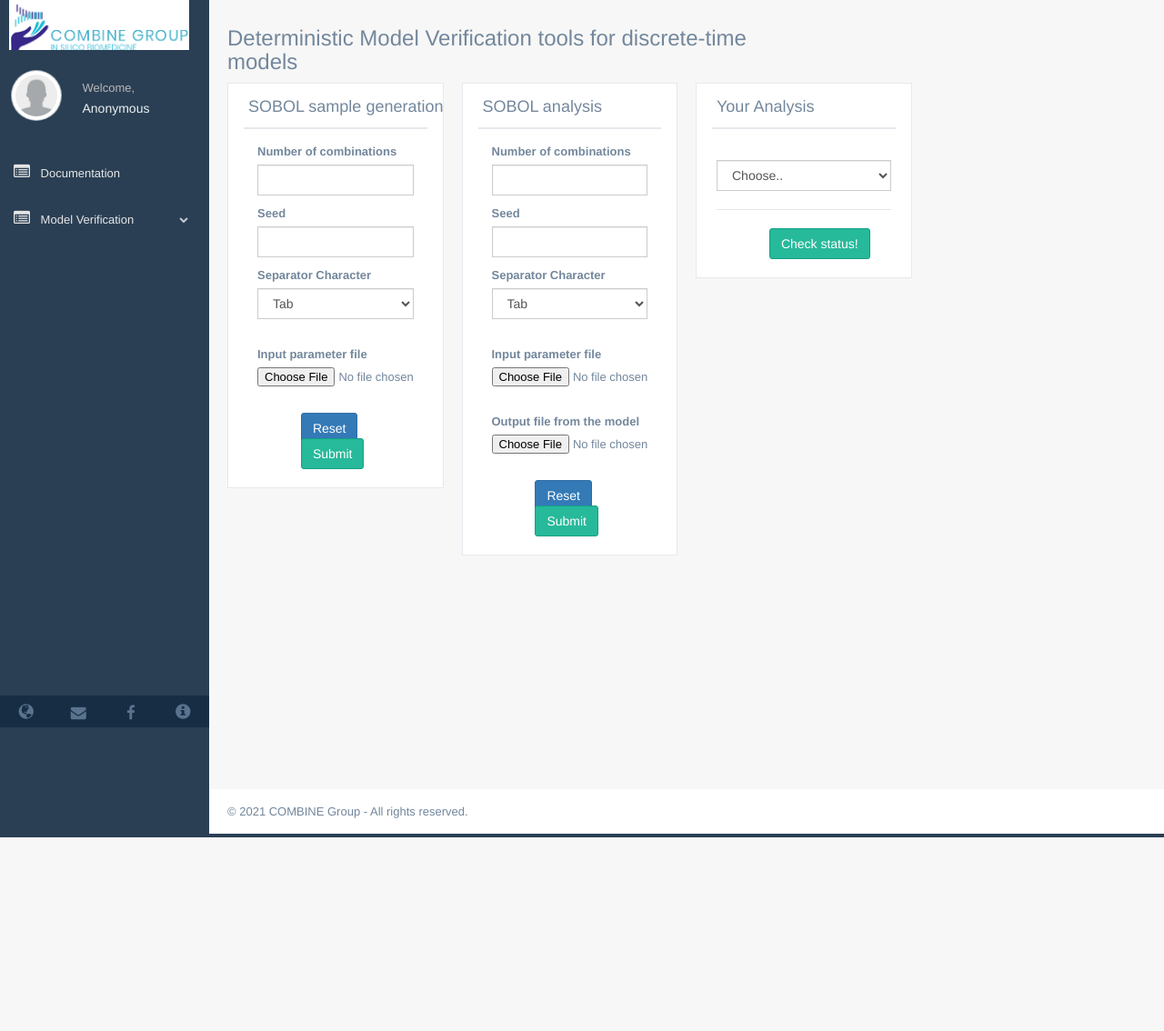
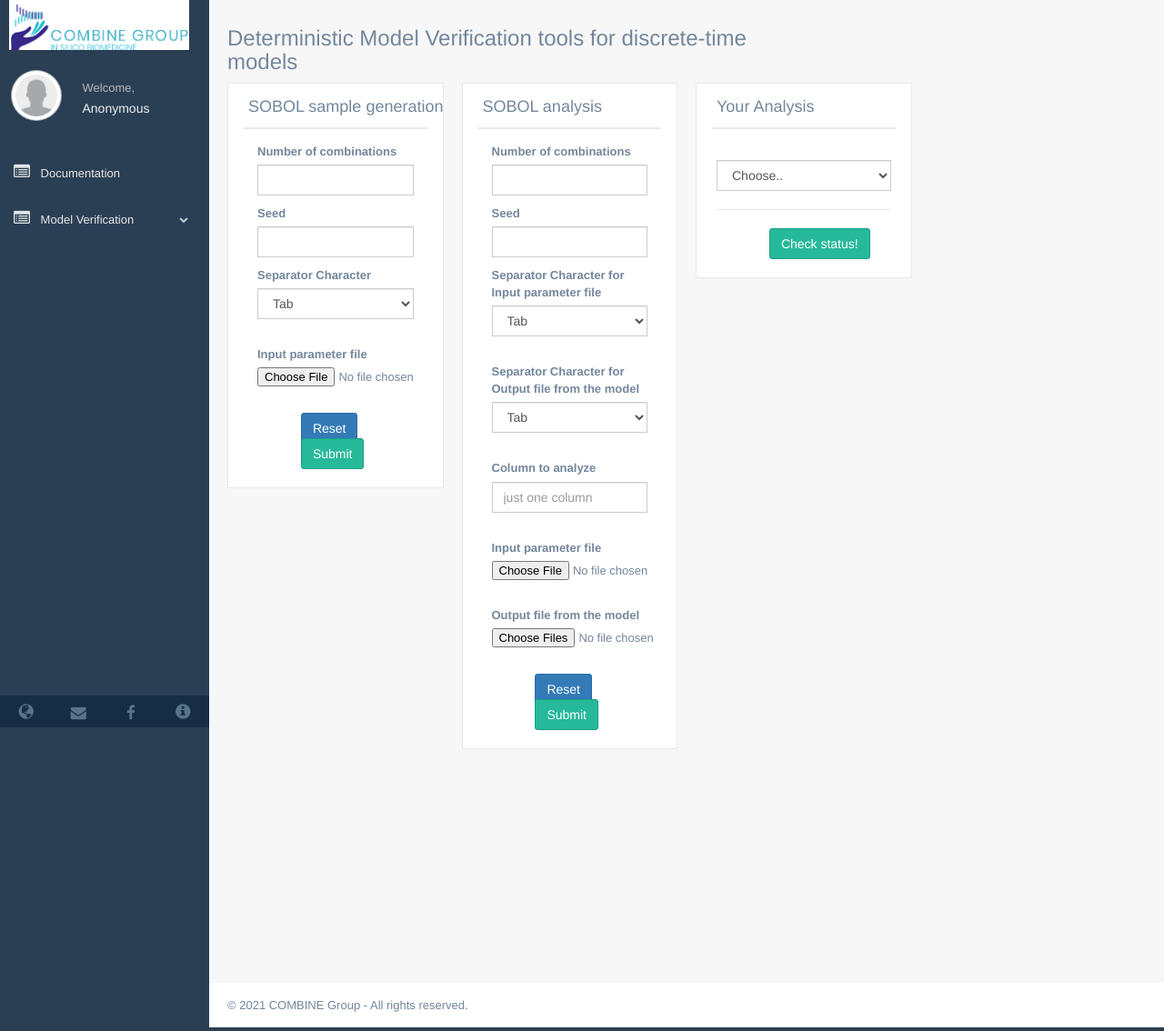
Before and after one commit to COMBINE-Group/docker_verify, a Django app: page /verify_sobol_analysis/ in a window 1280 px wide. Shown: the whole page at 91% size. Before the commit the page ends 921 px from the top, so only its background shows below. Run offline with Django 3.2, Linux system fonts and the light colour scheme; some libraries are stand-ins or nearby versions.

Commit message:
upgrade sobol analysis
Now it's possible to upload more than one file

add Column to analyze
add Separator character for "Output file from model"

```diff
--- a/requirements.txt
+++ b/requirements.txt
@@ -14,3 +14,4 @@ scipy~=1.6.0
 scikit-learn~=0.24.1
 SALib
 pingouin
+natsort
--- a/utilities/tools.py
+++ b/utilities/tools.py
@@ -1,5 +1,4 @@
 import json
-import logging
 import os
 import shutil
 from pathlib import Path
@@ -9,12 +8,12 @@ import matplotlib.pyplot as plt
 import numpy as np
 import pandas as pd
 import pingouin as pg
+from natsort import natsorted
 from django.core.files.storage import FileSystemStorage
 from django.http import JsonResponse
 from matplotlib.backends.backend_pdf import PdfPages
 from SALib.analyze import sobol
 from SALib.sample import saltelli
-from scipy import special
 from scipy.stats import rankdata, stats
 from sklearn.linear_model import LinearRegression
 from skopt.sampler import Lhs
@@ -287,7 +286,7 @@ def save_files(files: list, path: str):
         fs.save(os.path.join(path, f.name), f)
         list_files_uploaded.append(os.path.join(path, f.name))
 
-    return list_files_uploaded
+    return natsorted(list_files_uploaded)
 
 
 def existence_and_unique_analysis(csv_files, sep: str, skip_rows: int):
--- a/verify/static/js/function_verify_sobol.js
+++ b/verify/static/js/function_verify_sobol.js
@@ -108,7 +108,9 @@ $(document).ready(function () {
         let number_combinations = $("#number_combinations_sobol_analyze").val()
         let filesRangeParameter = $("#file_range_parameter")
         let filesOutputModel = $("#file_output_model")
-        let char_sep = $('select[name=sep_sobol_analyze]').val();
+        let char_sep_input_parameter_file = $('select[name=sep_sobol_analyze_parameter_file]').val();
+        let sep_output_model_file = $('select[name=sep_output_model_file]').val();
+        let column_select = $("#column_select_sobol").val()
 
         if ((filesRangeParameter[0].files.length === 0) || (filesOutputModel[0].files.length === 0)) {
             swalError("No files selected")
@@ -125,8 +127,10 @@ $(document).ready(function () {
             data.append("csrfmiddlewaretoken", csrf_token)
             data.append("seed", seed)
             data.append("number_combinations", number_combinations)
-            data.append("sep", char_sep)
+            data.append("sep_input_parameter_file", char_sep_input_parameter_file)
+            data.append("sep_output_model_file", sep_output_model_file)
             data.append("name_analysis", name_analysis[1])
+            data.append("col_sobol", column_select)
 
 
             swal({
--- a/verify/templates/verify/verify_sobol_gen.html
+++ b/verify/templates/verify/verify_sobol_gen.html
@@ -115,15 +115,40 @@
                                 </div>
                                 <div class="form-group">
                                     <div class="col-md-12 col-sm-12 col-xs-12">
-                                        <label>Separator Character </label>
+                                        <label>Separator Character for Input parameter file</label>
                                     </div>
                                     <div class="col-md-12 col-sm-12 col-xs-12">
-                                        <select name="sep_sobol_analyze" class="form-control" required>
+                                        <select name="sep_sobol_analyze_parameter_file" class="form-control" required>
                                             <option value="tab">Tab</option>
                                             <option value="comma">Comma</option>
                                             <option value="semicol">Semicolon</option>
                                             <option value="space">Space</option>
                                         </select>
+                                    </div>
+                                </div>
+                                <br/>
+                                <div class="form-group">
+                                    <div class="col-md-12 col-sm-12 col-xs-12">
+                                        <label>Separator Character for Output file from the model</label>
+                                    </div>
+                                    <div class="col-md-12 col-sm-12 col-xs-12">
+                                        <select name="sep_output_model_file" class="form-control" required>
+                                            <option value="tab">Tab</option>
+                                            <option value="comma">Comma</option>
+                                            <option value="semicol">Semicolon</option>
+                                            <option value="space">Space</option>
+                                        </select>
+                                    </div>
+                                </div>
+                                <br/>
+                                <div class="form-group">
+                                    <div class="col-md-12 col-sm-12 col-xs-12">
+                                        <label>Column to analyze</label>
+                                    </div>
+                                    <div class="col-md-12 col-sm-12 col-xs-12">
+                                        <input type="text" id="column_select_sobol" name="column_select_sobol"
+                                               placeholder="just one column"
+                                               class="form-control" required>
                                     </div>
                                 </div>
                                 <br/>
@@ -143,7 +168,7 @@
                                     </div>
                                     <div class="col-md-9 col-sm-9 col-xs-12">
                                         <input type="file" id="file_output_model" name="file_output_model"
-                                               required="required">
+                                               required="required" multiple>
                                     </div>
                                 </div>
                                 <br/>
--- a/verify/views.py
+++ b/verify/views.py
@@ -252,25 +252,34 @@ def sobol_generates_sample(request):
 def sobol_analyze(request):
     if request.method == 'POST':
         if len(request.FILES.getlist('file_range_parameter')) == 1 and \
-                len(request.FILES.getlist('file_output_model')) == 1:
+                len(request.FILES.getlist('file_output_model')) >= 1:
             if check_content_type(request.FILES.getlist('file_range_parameter'),
                                   'text/csv,application/octet-stream') and \
                     check_content_type(request.FILES.getlist('file_output_model'), 'text/csv,application/octet-stream'):
 
+                col = int(request.POST['col_sobol'])
+
                 path_sim = create_simulation_folder(settings.MEDIA_DIR_VERIFY, 'Anonymous',
                                                     request.POST['name_analysis'])
-                sep = get_sep(request.POST['sep'])
+
+                sep_input_parameter_file = get_sep(request.POST['sep_input_parameter_file'])
+                sep_output_model_file = get_sep(request.POST['sep_output_model_file'])
+
                 list_files_uploaded = save_files(request.FILES.getlist('file_range_parameter'), path_sim)
                 list_files_uploaded_1 = save_files(request.FILES.getlist('file_output_model'), path_sim)
 
                 n_combinations = request.POST['number_combinations']
-                df = pd.read_csv(os.path.join(path_sim, list_files_uploaded_1[0]), sep=sep,
-                                 engine='c', na_filter=False, low_memory=False)
+                ll = []
+                for path in list_files_uploaded_1:
+                    df = pd.read_csv(path, sep=sep_output_model_file, engine='c', na_filter=False, low_memory=False,
+                                     header=None)
+                    ll.append(df)
 
-                yy = df.squeeze().to_numpy()
+                df_merged = pd.concat(ll, axis=0, ignore_index=True)
+                yy = df_merged[col-1].squeeze().to_numpy()
 
                 params = run_sobol_analysis(list_files_uploaded[0], int(n_combinations), int(request.POST['seed']),
-                                            request.POST['name_analysis'], path_sim, sep=sep,
+                                            request.POST['name_analysis'], path_sim, sep=sep_input_parameter_file,
                                             flag=True, y=yy)
 
                 return JsonResponse({'status': 1, 'type': 'success', 'title': '<u>Completed</u>',
```
